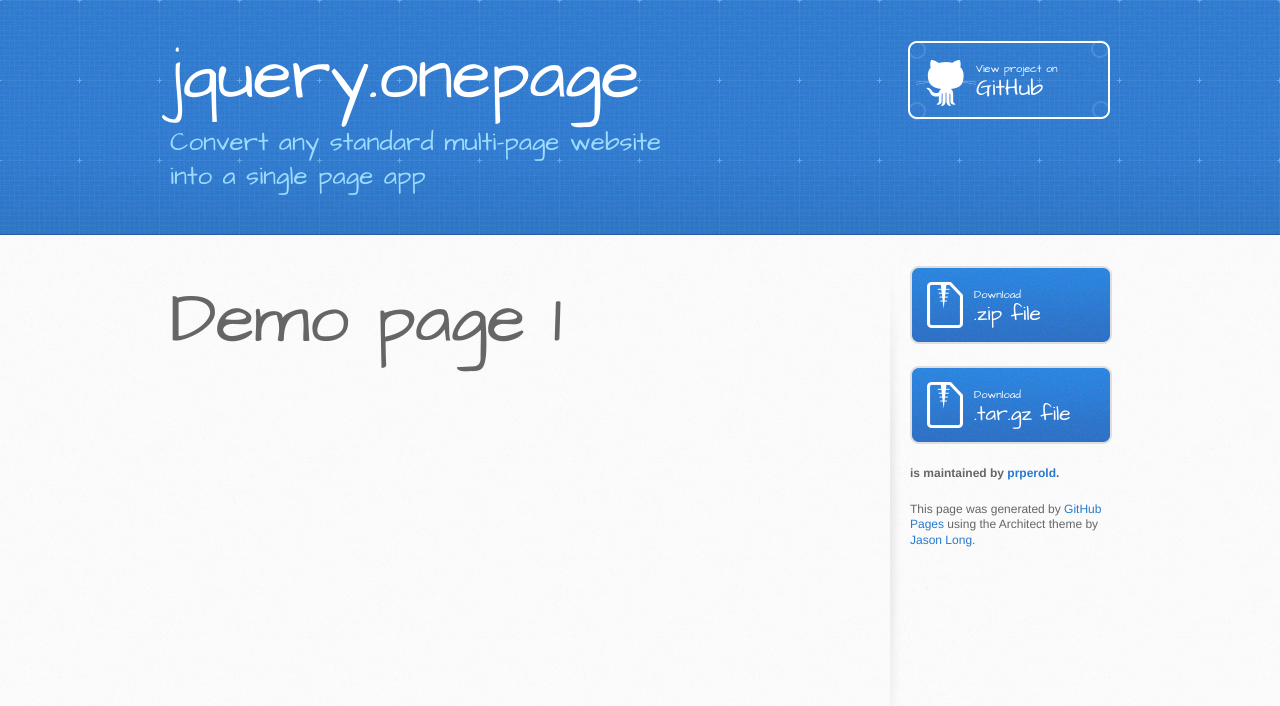
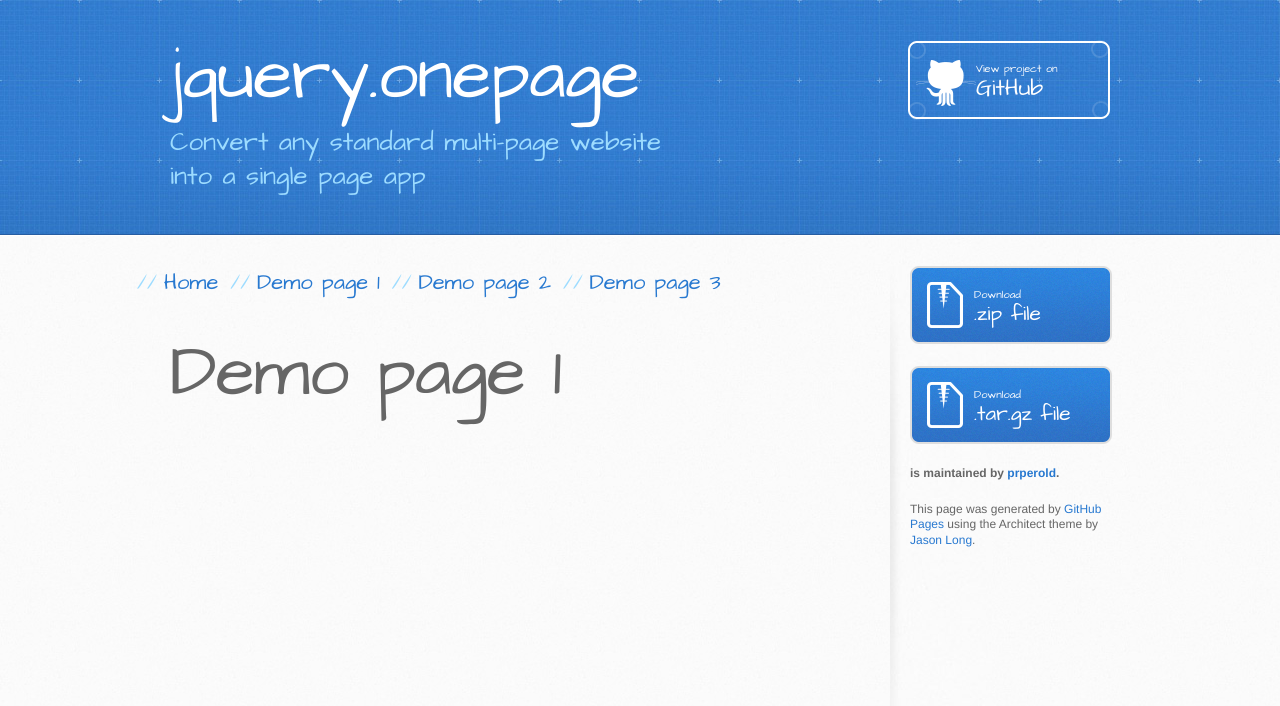
Before and after one commit to prperold/jquery-onepage, a plain HTML site: page demo1.html in a window 1280 px wide. Drawn offline with Linux system fonts and the light colour scheme.

Commit message:
add menu again

```diff
--- a/demo1.html
+++ b/demo1.html
@@ -28,7 +28,12 @@
     <div id="content-wrapper">
       <div class="inner clearfix">
         <section id="main-content">
-
+          <ul class="demo-menu clearfix">
+            <li><a href="/jquery-onepage">Home</a></li>
+            <li><a href="/jquery-onepage/demo1.html">Demo page 1</a></li>
+            <li><a href="/jquery-onepage/demo2.html">Demo page 2</a></li>
+            <li><a href="/jquery-onepage/demo3.html">Demo page 3</a></li>
+          </ul>
           <div class="demo-text">Demo page 1</div>
         </section>
 
```
